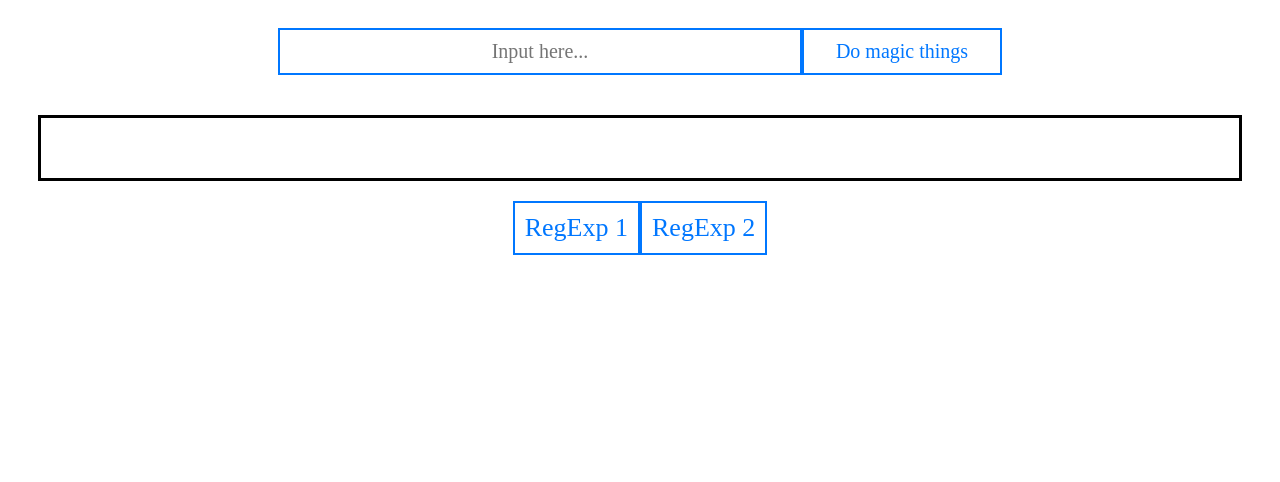
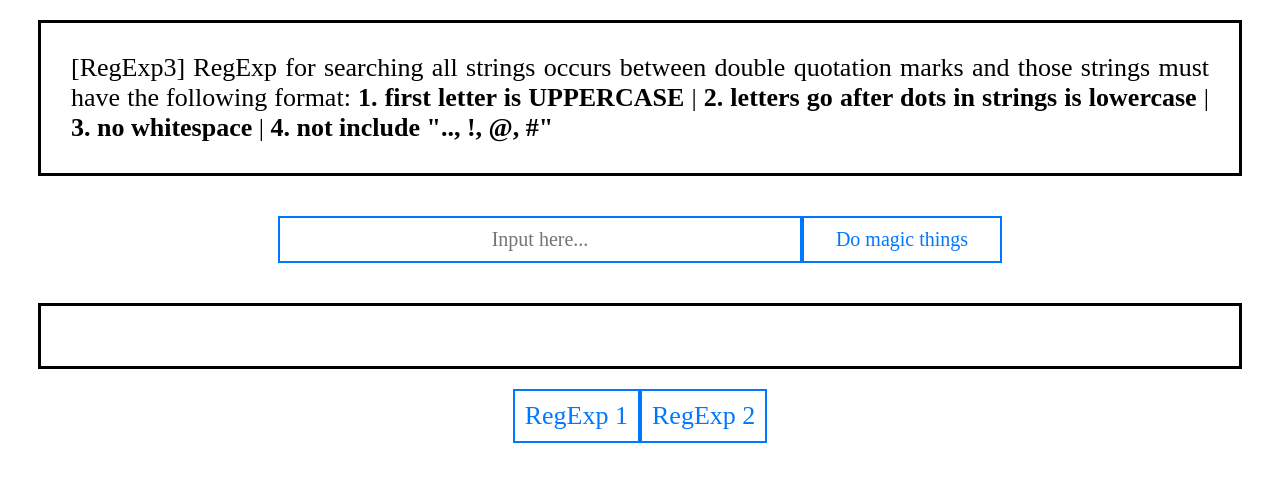
Before and after one commit to namtran-jh/exercise4, a plain HTML site: page regexp3.html in a window 1280 px wide. Drawn offline with Linux system fonts and the light colour scheme.

Commit message:
fix regexp3 more complex and add question for 3  regexps

```diff
--- a/regexp3.html
+++ b/regexp3.html
@@ -1,7 +1,7 @@
 <!-- RegExp for searching all strings occurs between double quotation marks and those strings must have the following format:
         1. first letter is UPPERCASE                2. letters go after dots in strings is lowercase
         3. no whitespace                            4. not include ".., !, @, #"
-        Ex: mgnd ad12F "S@sad1" "add123fs"d 6"Fgj.435j" "Hf24 trT"  adw"11 23-=da"dad "Rad.t2342"34 -->
+        Ex: m"Ogdf..gs231*"gnd "U*()fsad123.h" ad12F "S@sad1" "add123fs"d 6"Fgj.435j" "Hf24 trT"  adw"11 23-=da"dad "Rad.t2342"34 -->
 
 <!DOCTYPE html>
 <html lang="en">
@@ -14,6 +14,10 @@
 </head>
 
 <body>
+    <p id="regexp"> [RegExp3] RegExp for searching all strings occurs between double quotation marks and those strings must have the following format:
+        <b>1. first letter is UPPERCASE</b> | <b>2. letters go after dots in strings is lowercase</b> |
+        <b>3. no whitespace</b> | <b>4. not include ".., !, @, #"</b> </p>
+
     <div id="inputArea">
         <input id="input" type="text" value="" placeholder="Input here..." />
         <input id="magicBtn" type="button" value="Do magic things" />
@@ -46,7 +50,8 @@
                     }
                 }
                 if (availableStr === true) {
-                    result.push(eachStr.replace(/\"/g, ""));
+                    let finalStr = eachStr.substr(1, eachStr.length - 2);
+                    result.push(finalStr);
                 }
             })
             document.getElementById("result").innerHTML = result;
--- a/styles.css
+++ b/styles.css
@@ -63,3 +63,11 @@ a:hover {
 #input {
     width: 500px;
 }
+
+#regexp {
+    color: black;
+    text-align: justify;
+    font-size: 26px;
+    font-weight: lighter;
+    padding: 30 50pxpx;
+}
```
Also changed, not shown: regexp1.html (+2 -0 lines), regexp2.html (+2 -0 lines).
